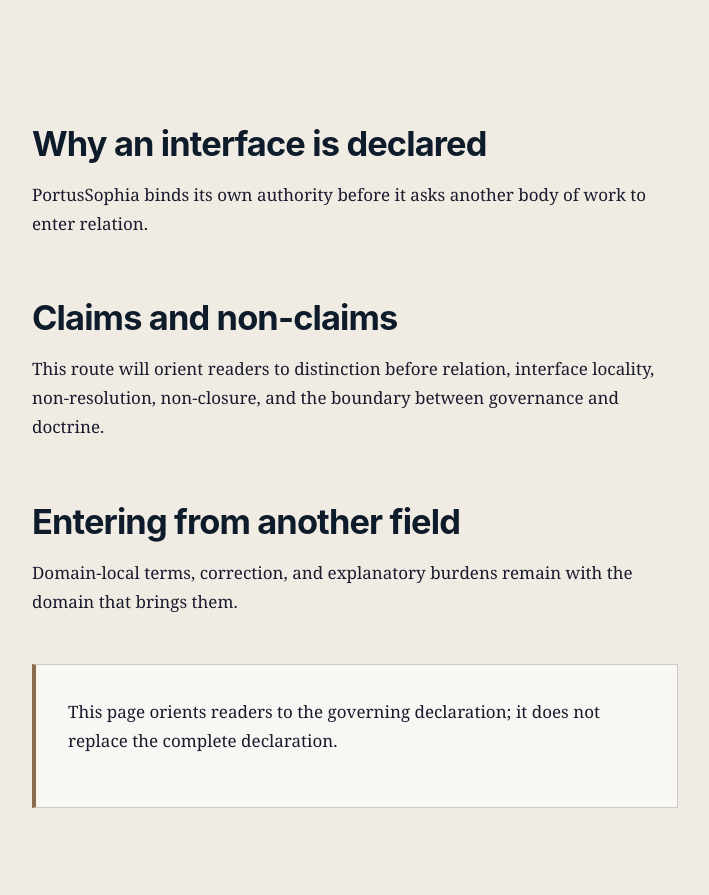
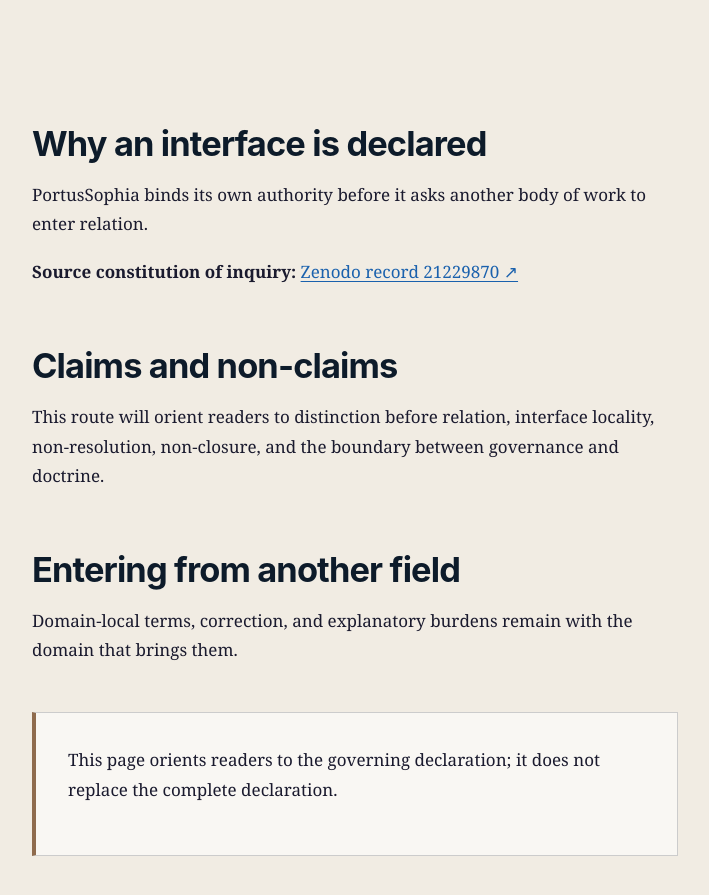
Before and after one commit to portussophia/portussophia-public, a Jekyll site: the page built from interface/index.md, in a window 1280 px wide and 900 px high, scrolled down 548 px. Shown: the top 895 px of the window, without its empty margins (0-709 px from the left). Built offline with Jekyll 4.4.1, drawn with Linux system fonts in a browser that asks for light colours.

Commit message:
Link the Interface to its Zenodo source constitution

```diff
--- a/interface/index.md
+++ b/interface/index.md
@@ -11,6 +11,8 @@ header_surface: dark
 
 PortusSophia binds its own authority before it asks another body of work to enter relation.
 
+<p class="source-link"><strong>Source constitution of inquiry:</strong> <a href="https://zenodo.org/records/21229870" target="_blank" rel="noopener noreferrer">Zenodo record 21229870 ↗</a></p>
+
 ## Claims and non-claims
 
 This route will orient readers to distinction before relation, interface locality, non-resolution, non-closure, and the boundary between governance and doctrine.
```
